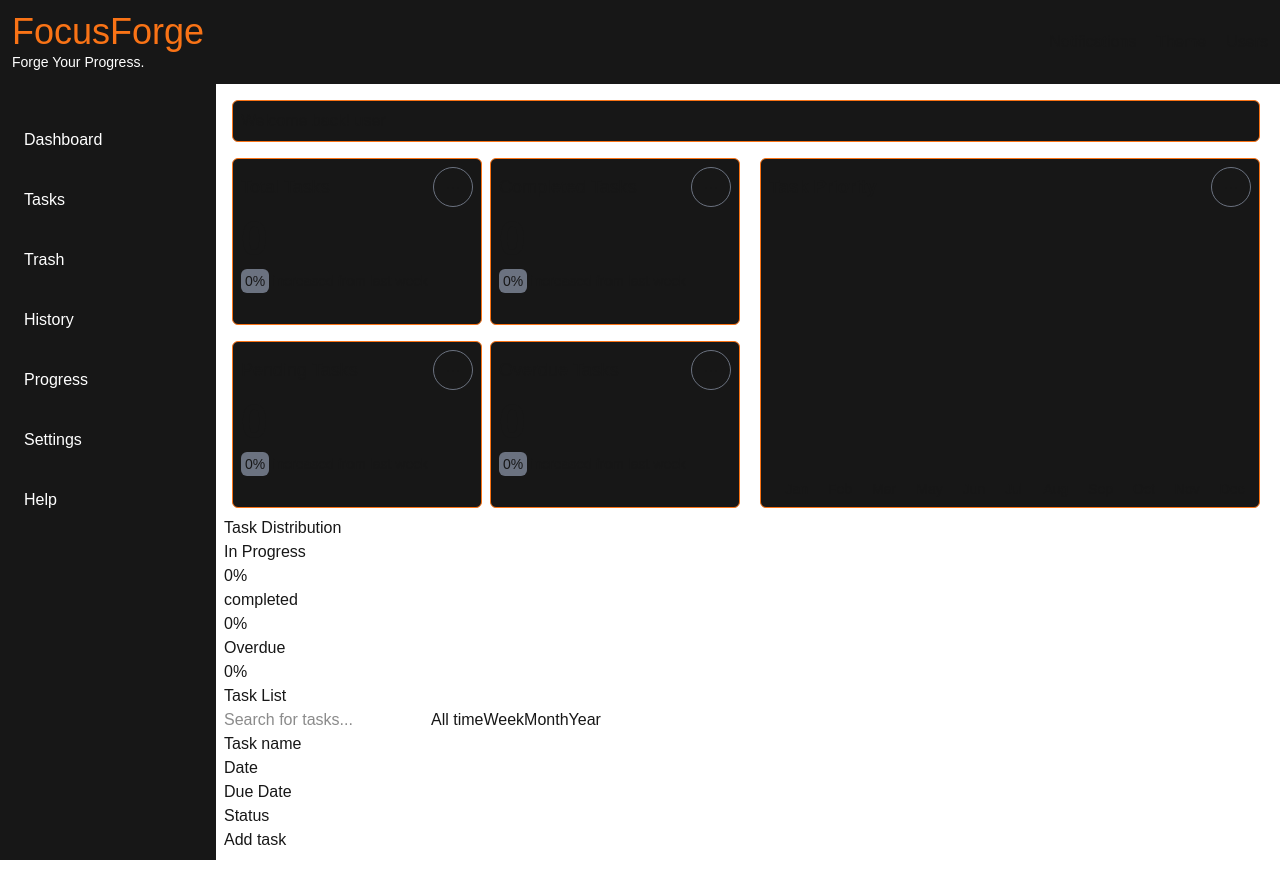
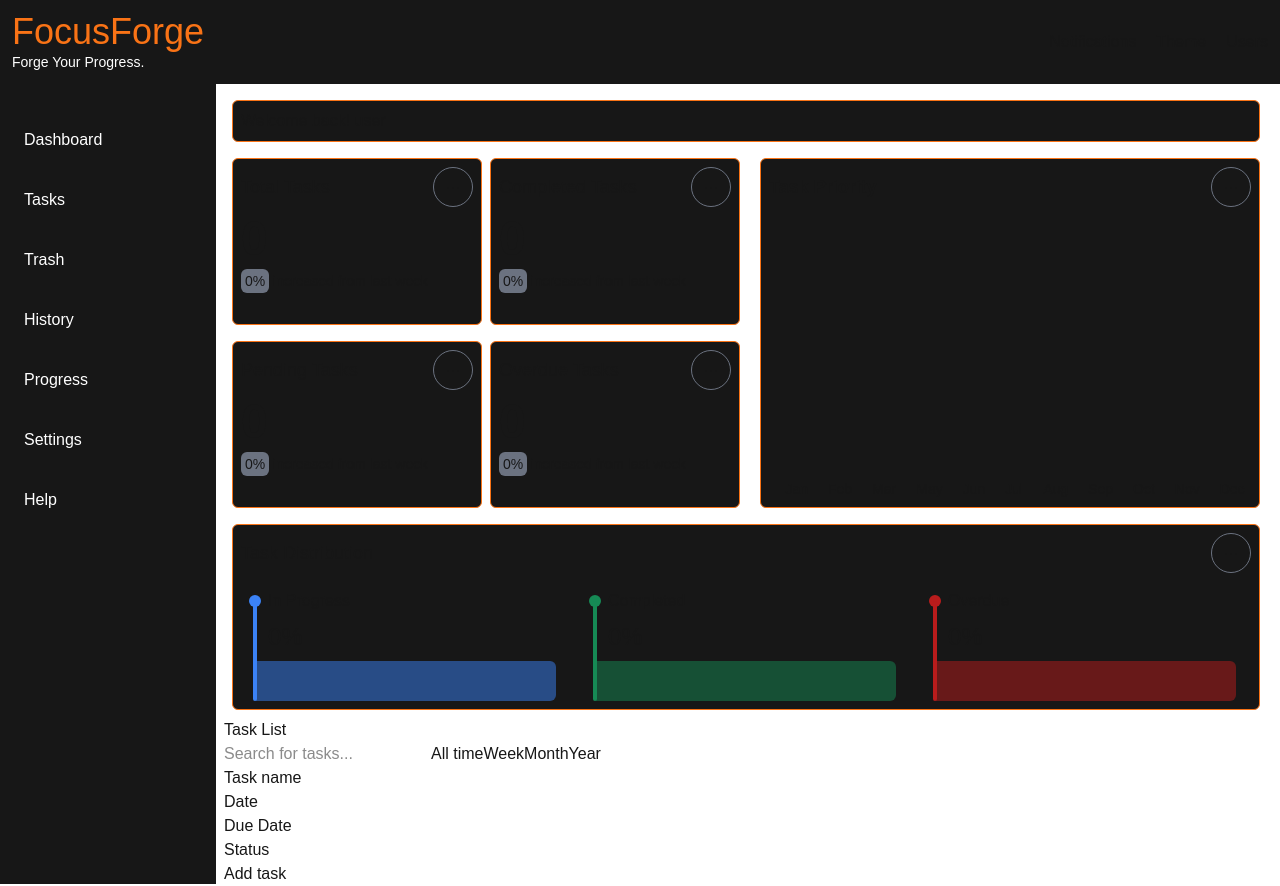
Before and after one commit to Hoothoot09/FocusForge, a Next.js app: page /tasks in a window 1280 px wide. Before the commit the page ends 860 px from the top, so only its background shows below. Built offline with nearby package versions, Linux system fonts and the light colour scheme.

Commit message:
Add styles to the task distribution chart container

```diff
--- a/src/app/tasks/page.tsx
+++ b/src/app/tasks/page.tsx
@@ -116,31 +116,38 @@ export default function TaskPage() {
         </div>
       </div>
 
-      <div>
-        <h3>Task Distribution</h3>
-
-        <div>
-          <span></span> {/* layout da porcentagem */}
-          <span></span> {/* layout da porcentagem */}
-          <p>In Progress</p>
-          <span>0%</span>
-          <span></span> {/* layout de barra */}
+      <div className="flex flex-col bg-[#171717] p-2 rounded-md border border-primary m-2">
+        <div className="relative flex justify-between items-center">
+          <p className="text-lg">Task Distribution</p>
+          <button className="flex justify-center items-center border border-[#6B7280] p-1 size-10 rounded-full cursor-pointer hover:bg-[#6B728030]">
+            <span className="absolute flex text-lg top-0.5">...</span>
+          </button>
         </div>
 
-        <div>
-          <span></span> {/* layout da porcentagem */}
-          <span></span> {/* layout da porcentagem */}
-          <p>completed</p>
-          <span>0%</span>
-          <span></span> {/* layout de barra */}
-        </div>
+        <div className="relative flex justify-center items-end gap-10 mt-4">
+          <div className="w-[300px] flex flex-col gap-2">
+            <span className="absolute top-1.5 left-2 w-3 h-3 bg-[#3B82F6] rounded-md"></span>
+            <span className="absolute top-3 left-3 w-1 h-25 bg-[#3B82F6] rounded-md"></span>
+            <p className="text-md ml-3">In Progress</p>
+            <span className="text-2xl ml-3">0%</span>
+            <div className="w-full h-10 bg-[#3B82F680] rounded-r-md"></div>
+          </div>
 
-        <div>
-          <span></span> {/* layout da porcentagem */}
-          <span></span> {/* layout da porcentagem */}
-          <p>Overdue</p>
-          <span>0%</span>
-          <span></span> {/* layout de barra */}
+          <div className="w-[300px] flex flex-col gap-2">
+            <span className="absolute top-1.5 left-87 w-3 h-3 bg-[#168A55] rounded-md"></span>
+            <span className="absolute top-3 left-88 w-1 h-25 bg-[#168A55] rounded-md"></span>
+            <p className="text-md ml-3">Completed</p>
+            <span className="text-2xl ml-3">0%</span>
+            <div className="w-full h-10 bg-[#168A5580] rounded-r-md"></div>
+          </div>
+
+          <div className="w-[300px] flex flex-col gap-2">
+            <span className="absolute top-1.5 left-172 w-3 h-3 bg-[#B91C1C] rounded-md"></span>
+            <span className="absolute top-3  left-173 w-1 h-25 bg-[#B91C1C] rounded-md"></span>
+            <p className="text-md ml-3">Overdue</p>
+            <span className="text-2xl ml-3">0%</span>
+            <div className="w-full h-10 bg-[#B91C1C80] rounded-r-md"></div>
+          </div>
         </div>
       </div>
 
```
